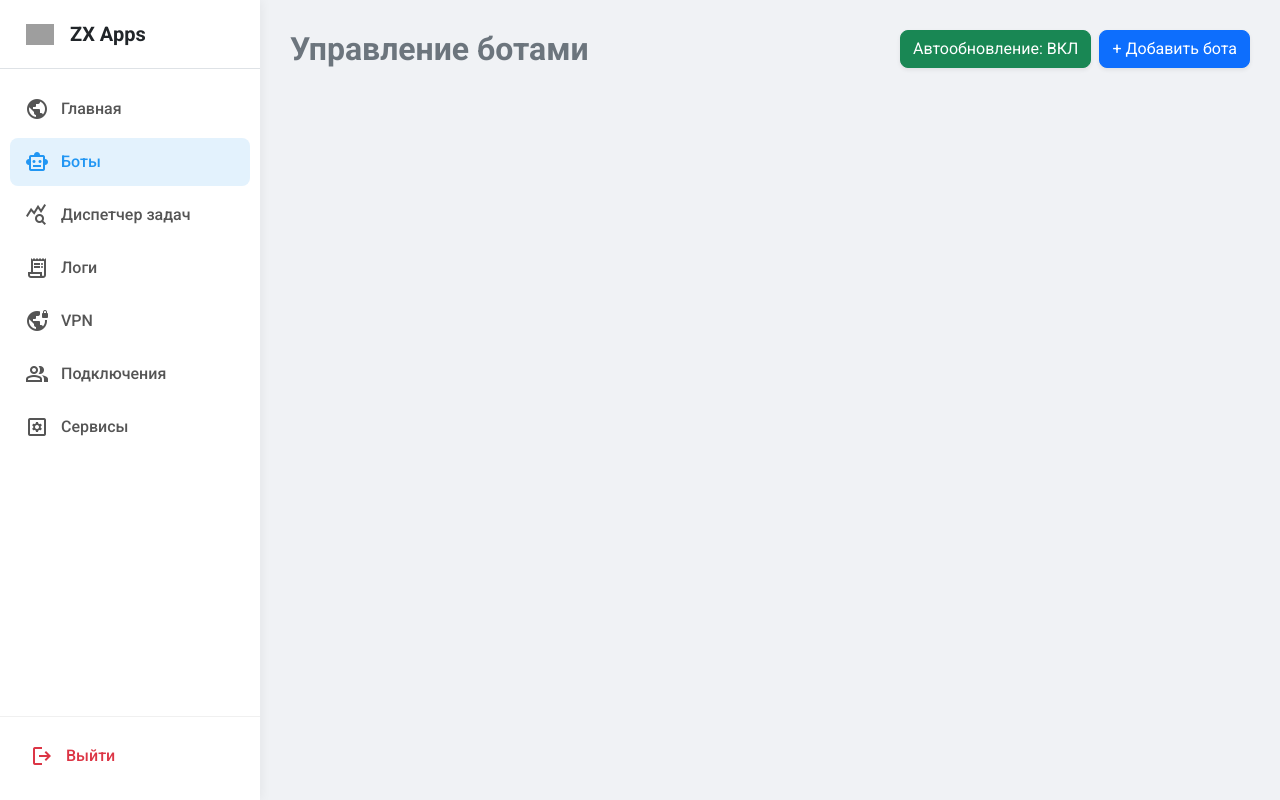
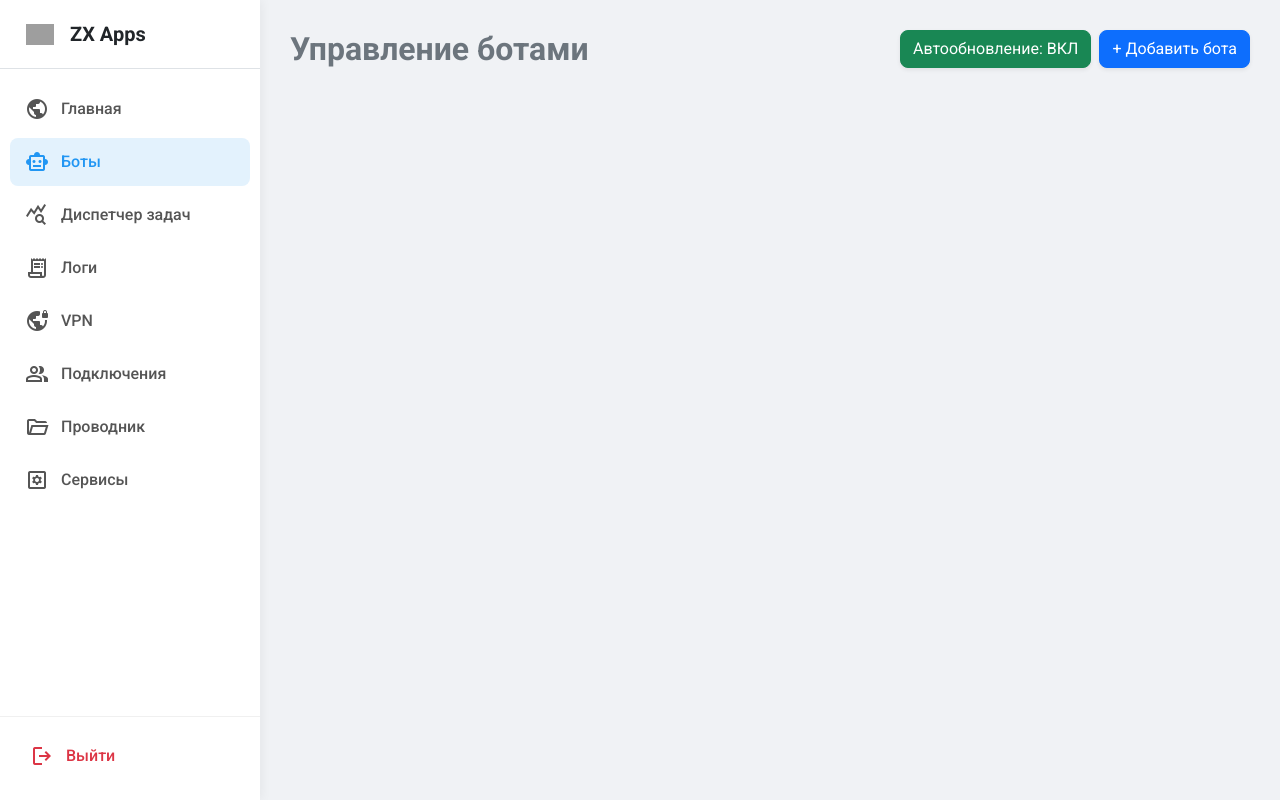
Before and after one commit to Zotic/webpanel, a Flask app: page /bots in a window 1280 px wide. Run offline with Flask 3, Linux system fonts and the light colour scheme; the visitor is signed in with stand-in values (Sample User, id 1); some libraries are stand-ins or nearby versions; grey boxes are pictures that could not be loaded.

Commit message:
Update base.html

```diff
--- a/templates/base.html
+++ b/templates/base.html
@@ -51,6 +51,13 @@
         <a href="/vpn_users" class="nav-link {% if request.path == '/vpn_users' %}active{% endif %}">
             <span class="material-symbols-outlined">group</span> Подключения
         </a>
+
+        <!-- НОВАЯ ССЫЛКА НА ПРОВОДНИК -->
+        <a href="/explorer" class="nav-link {% if request.path == '/explorer' %}active{% endif %}">
+            <span class="material-symbols-outlined">folder_open</span> Проводник
+        </a>
+        <!-- /НОВАЯ ССЫЛКА -->
+
         <a href="/services" class="nav-link {% if request.path == '/services' %}active{% endif %}">
             <span class="material-symbols-outlined">settings_applications</span> Сервисы
         </a>
```
